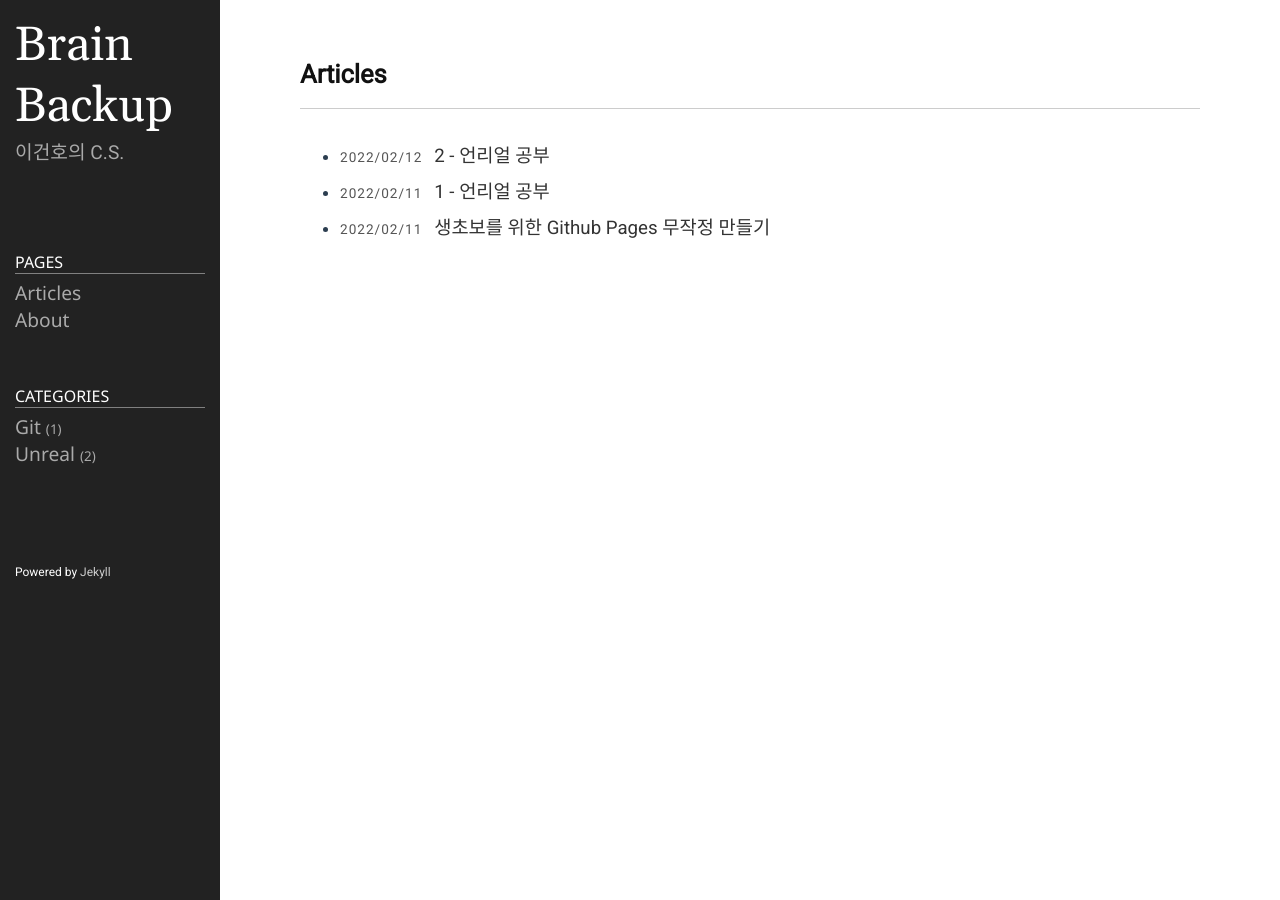
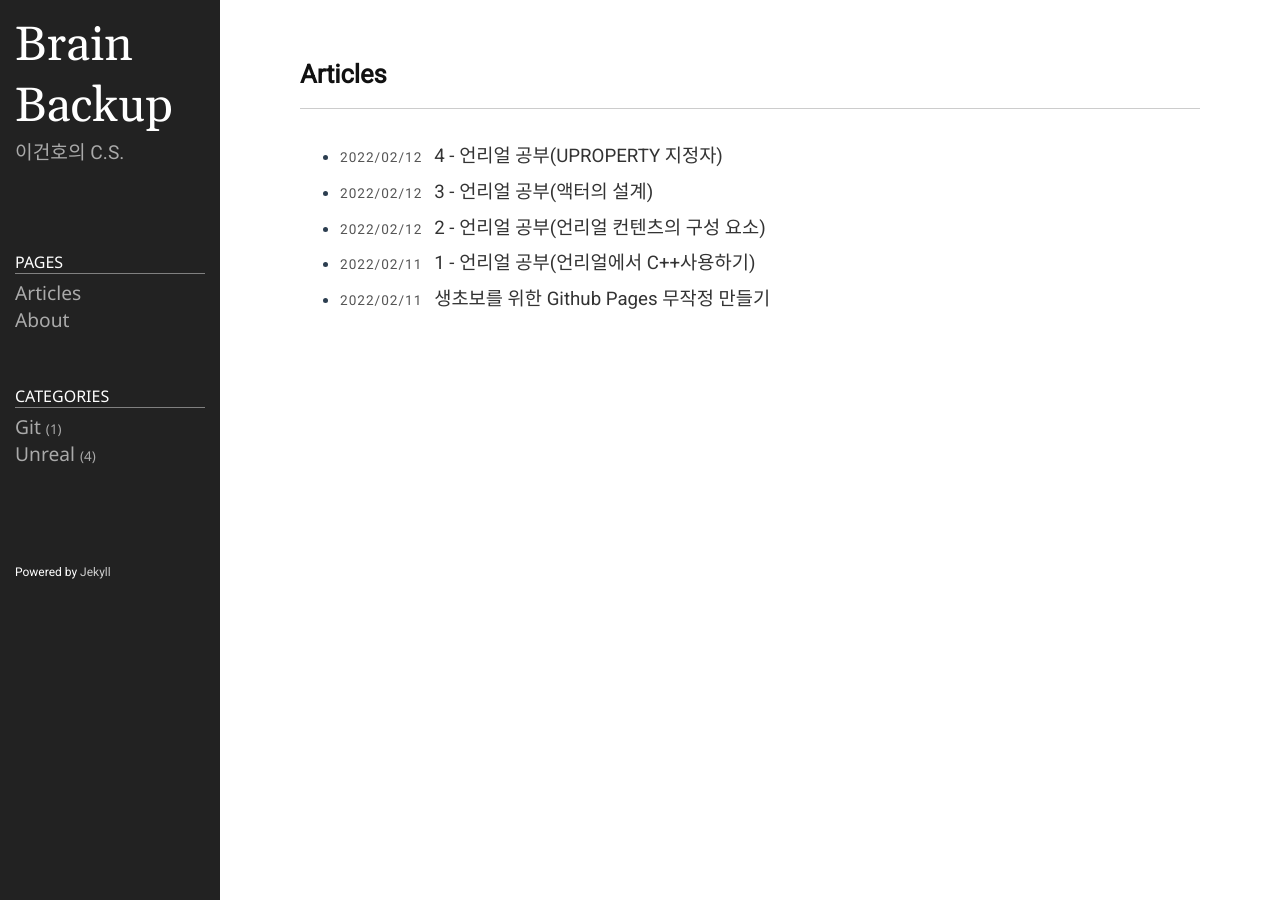
Before and after one commit to iGH01gi/iGH01gi.githoub.io, a Jekyll site: the page built from index.md, in a window 1280 px wide. Built offline with Jekyll 4.4.1, drawn with Linux system fonts in a browser that asks for light colours; some of the changed lines change nothing that is shown.

Commit message:
3,4 언리얼 공부 게시글

````diff
--- a/_posts/Unreal/2022-02-11-unreal1.md
+++ b/_posts/Unreal/2022-02-11-unreal1.md
@@ -1,6 +1,6 @@
 ---
 layout: post
-title: 1 - 언리얼 공부
+title: 1 - 언리얼 공부(언리얼에서 C++사용하기)
 date: 2022-02-11
 category: Unreal
 ---
--- a/_posts/Unreal/2022-02-12-unreal2.md
+++ b/_posts/Unreal/2022-02-12-unreal2.md
@@ -1,6 +1,6 @@
 ---
 layout: post
-title: 2 - 언리얼 공부
+title: 2 - 언리얼 공부(언리얼 컨텐츠의 구성 요소)
 date: 2022-02-12
 category: Unreal
 ---
--- /dev/null
+++ b/_posts/Unreal/2022-02-12-unreal3.md
@@ -0,0 +1,131 @@
+---
+layout: post
+title: 3 - 언리얼 공부(액터의 설계)
+date: 2022-02-12
+category: Unreal
+---
+해당 시리즈는 **이득우의 언리얼 C++ 게임 개발의 정석** 을 바탕으로 공부한 내용임을 알린다.
+
+# 액터의 설계
+나는 Fountain이라는 분수대 액터 클래스를 C++로 생성하였다. 이 분수대는 구조물과 물이라는 네 가지 요소로 구성된다.
+분수대 액터는 분수대 구조물의 비주얼과 충돌을 담당할 **스태틱메시 컴포넌트**와 물의 비주얼을 담당할 **스태틱메시 컴포넌트**, 물 이펙트를 담당할 **파티클시스템 컴포넌트**, 조명효과를 담당할 **포인트라이트 컴포넌트**로 구성되며, 액터를 대표하는 루트 컴포넌트로는 구조물을 담당할 스태틱메시 컴포넌트를 지정한다.
+
+<br>
+C++에서 액터가 두 개의 스태틱메시 컴포넌트를 가지려면 분수대 액터의 멤버 변수로 두 개의 UStaticMeshComponent 클래스의 포인터를 선언해줘야 한다. 이 책에서는 헤더 파일에 기본으로 선언돼있는 CoreMinimal.h파일을 EngineMinimal.h 파일로 변경해 분수대 액터 클래스가 UStaticMeshComponent 클래스 정보를 참조할 수 있도록 설정해 주었다.
+>언리얼 C++프로젝트 구성이 4.15버전부터 IWYU(Include What You Use)라는 방식으로 변경됐다.
+그 이유는 불필요한 헤더 파일 참조로 인한 컴파일 시간과 인텔리센스 부하를 최소화하기 위함인데, 이로 인해 언리얼 오브젝트가 동작할 수 있는 최소 기능만 선언된 CoreMinimal.h 공용 헤더 파일만 참조하도록 C++ 코드의 템플릿이 변경됐다.
+
+아래 소스코드는 **Fountain.h 의 코드**이다.
+```c++
+#pragma once
+
+#include "EngineMinimal.h"  //********원래는 CoreMinimal.h인 것을 수정한 것이다.***********
+#include "GameFramework/Actor.h"
+#include "Fountain.generated.h"
+
+UCLASS()
+class ARENABATTLE_API AFountain : public AActor  //'모듈명_API'를 클래스 선언 앞에 추가했다. 이 키워드를 썼기에 다른 모듈에서 해당 객체에 접근할 수 없다.
+{
+	GENERATED_BODY()
+
+public:
+	// Sets default values for this actor's properties
+	AFountain();
+
+protected:
+	// Called when the game starts or when spawned
+	virtual void BeginPlay() override;
+
+public:
+	// Called every frame
+	virtual void Tick(float DeltaTime) override;
+
+	UPROPERTY(VisibleAnywhere) //UPROPERTY를 써줘야 메모리를 언리얼에서 관리해줌
+	UStaticMeshComponent *Body;  //분수대의 몸체를 포인터로 선언
+
+	UPROPERTY(VisibleAnywhere)
+	UStaticMeshComponent *Water;  //분수대의 물을 포인터로 선언
+
+	UPROPERTY(VisibleAnywhere)
+	UPointLightComponent *Light;  //분수대의 조명효과를 포인터로 선언
+
+	UPROPERTY(VisibleAnywhere)
+	UParticleSystemComponent *Splash;  //분수대의 물튀기는 효과를 포인터로 선언
+
+	UPROPERTY(EditAnywhere,Category=IDtest)
+	int32 ID;
+};
+```
+UStaticMeshComponent 클래스는 포인터로 선언했으므로 앞으로 구현부에서는 메모리를 동적으로 할당해 대입한다.
+C++ 프로그래밍에서 이렇게 포인터를 선언하면 명시적으로 객체를 소멸시켜야 차후 메모리 관리에 문제가 발생하지않는다.
+그런데 고맙게도 언리얼 엔진은 언리얼 실행 환경(runtime)을 통해 객체가 더 이상 사용되지 않으면 **할당된 메모리를 자동으로 소멸시키는 기능**을 제공한다.
+
+<br>
+그러나 필요한 조건이 있다. 선언한 객체를 자동으로 관리하게 만들려면 코드에서 **UPROPERTY라는 매크로**를 사용해 객체를 지정해줘야 한다.
+위 소스코드를 보면 포인터 선언 위에 적혀져있는 것을 볼 수 있다. 하지만 모든 객체가 UPROPERTY 매크로를 써서 자동 메모리 관리를 할 수 있는 것은 아니다. 이 편한 기능은 언리얼 오브젝트라는 특별한 객체에만 사용할 수 있다. 언리얼 오브젝트는 언리얼 실행 환경에 의해 관리되는 C++ 객체다. 콘텐츠를 구성하는 객체들은 모두 언리얼 오브젝트라고 볼 수 있으며, 우리가 현재 제작 중인 분수대 액터, 스태틱메시 컴포넌트는 모두 언리얼 오브젝트이다.
+
+<br>
+어떤 C++클래스가 언리얼 오브젝트 클래스가 되려면 클래스 선언에 언리얼 엔진이 정의한 특별한 매크로와 규칙을 부여해야 한다. 해당 규칙들은 다음과 같다.
+- **클래스 선언 매크로**:
+해당 클래스가 언리얼 오브젝트임을 선언하기 위한 매크로다. 클래스 선언의 윗줄에 UCLASS라는 매크로를 선언하고 클래스 내부에는 GENERATED_BODY 매크로를 선언한다.
+- **클래스 이름 접두사**:
+언리얼 오브젝트에는 항상 규칙에 맞게 접두사가 붙어야 한다. 접두사는 크게 U와 A가 제공되는데, A는 액터 클래스에 사용하고 U는 액터가 아닌 클래스에 사용한다. 내가 제작한 분수대는 액터이므로 Afountain이라는 클래스 이름을 가지고, 액터의 구성 요소인 스태틱메시 컴포넌트는 액터가 아니므로 UStaticMeshComponent라는 클래스 이름을 가진다.
+- **generated.h 헤더 파일**:
+소스 코드를 컴파일하기 이전에 언리얼 엔진은 '언리얼 헤더 툴' 이라는 도구를 사용해 클래스 선언을 분석하고 언리얼 실행 환경에 필요한 부가 정보를 별도의 파일에 생성한다. 언리얼 헤더 툴에 의해 자동으로 생성되는 부가 파일이 generated.h 파일이다. 코드를 작성하는 시점에 이 파일은 존재하지 않지만 컴파일 과정에서 필연적으로 발생하기 때문에 **언리얼 오브젝트 선언의 마지막#include 구문에 이 헤더 파일을 반드시 선언**해야 한다.
+- **외부 모듈에의 공개 여부**:
+윈도우의 DLL 시스템은 DLL 내 클래스 정보를 외부에 공개할지 결정하는 _declspec(dllexport)라는 키워드를 제공한다. 언리얼 엔진에서 이 키워드를 사용하려면 '모듈명_API'라는 키워드를 클래스 선언 앞에 추가한다. 이 키워드가 없으면 다른 모듈에서 해당 객체에 접근할 수 없다.
+
+지금까지는 분수대 액터의 선언, 즉 Fountain.h에 대하여 살펴봤다. 그렇다면 이번엔 정의를 하기 위해 **Fountain.cpp**로 이동한다.
+```c++
+#include "Fountain.h"
+
+// Sets default values
+AFountain::AFountain()
+{
+ 	// Set this actor to call Tick() every frame.  You can turn this off to improve performance if you don't need it.
+	PrimaryActorTick.bCanEverTick = true;
+
+	Body=CreateDefaultSubobject<UStaticMeshComponent>(TEXT("BODY")); //컴포넌트를 생성하는 용도로 언리얼 엔진은 new가 아닌 CreateDefaultSubobject API라는 특별한 함수를 제공
+	Water=CreateDefaultSubobject<UStaticMeshComponent>(TEXT("WATER"));
+	Light=CreateDefaultSubobject<UPointLightComponent>(TEXT("LIGHT"));
+	Splash=CreateDefaultSubobject<UParticleSystemComponent>(TEXT("SPLASH"));
+
+	RootComponent=Body;
+	Water->SetupAttachment(Body);
+	Light->SetupAttachment(Body);
+	Splash->SetupAttachment(Body);
+
+}
+
+// Called when the game starts or when spawned
+void AFountain::BeginPlay()
+{
+	Super::BeginPlay();
+
+}
+
+// Called every frame
+void AFountain::Tick(float DeltaTime)
+{
+	Super::Tick(DeltaTime);
+
+}
+```
+이곳에서는 fountain.h에서 선언했던 컴포넌트 포인터에 실제 객체를 생성하는 로직을 구현한다.
+생성자 코드에서 컴포넌트를 생성하는 용도로 언리얼 엔진은 new가 아닌 **CreateDefaultSubobject** API라는 특별한 함수를 제공한다.
+Engine\Source\Runtime\CoreUObject\Public\UObject\Object.h 에 있는 CreateDefaultSubobject의 구조를 살펴봤다.
+```c++
+template<class TReturnType>
+	TReturnType* CreateDefaultSubobject(FName SubobjectName, bool bTransient = false)
+	{
+		UClass* ReturnType = TReturnType::StaticClass();
+		return static_cast<TReturnType*>(CreateDefaultSubobject(SubobjectName, ReturnType, ReturnType, /*bIsRequired =*/ true, bTransient));
+	}
+```
+위 내용을 살펴보니까 대강 템플릿 함수인데 <~~~> 이 안에 해당하는 컴포넌트(class)를 명시적으로 적어주고 파라미터로 FName SubobjectName을 받는것을 알 수 있다.
+```c++
+Body=CreateDefaultSubobject<UStaticMeshComponent>(TEXT("BODY"));
+```
+이것을 예로 본다면 분수대의 Body는 스태틱메시컴포넌트이므로 템플릿 매개변수값으로 < UStaticMeshComponent >을 명시적으로 적어주었고 파라미터로 (TEXT("BODY"))를 전달해준 것을 알 수 있다.
+>CreateDefaultSubobject API에 사용하는 문자열 값은(위 코드에서는 (TEXT("BODY"))) 액터에 속한 컴포넌트를 구별하기 위한 Hash값 생성에 사용된다.
+따라서 어떤 값을 넣어도 상관없지만, 다른 컴포넌트와 중복되지 않는 유일한 값을 지정해야 한다. 그리고 언리얼 엔진은 문자열을 생성할 때 모든 플랫폼에서 2바이트 문자열 체계를 동일하게 유지시키는 TEXT라는 매크로를 제공한다. 이 책에서 다루는 예제의 모든 문자열에는 TEXT 매크로가 사용된다.
--- /dev/null
+++ b/_posts/Unreal/2022-02-12-unreal4.md
@@ -0,0 +1,9 @@
+---
+layout: post
+title: 4 - 언리얼 공부(UPROPERTY 지정자)
+date: 2022-02-12
+category: Unreal
+---
+
+# 프로퍼티 및 UPROPERTY 지정자
+http://egloos.zum.com/sweeper/v/3205749
````
